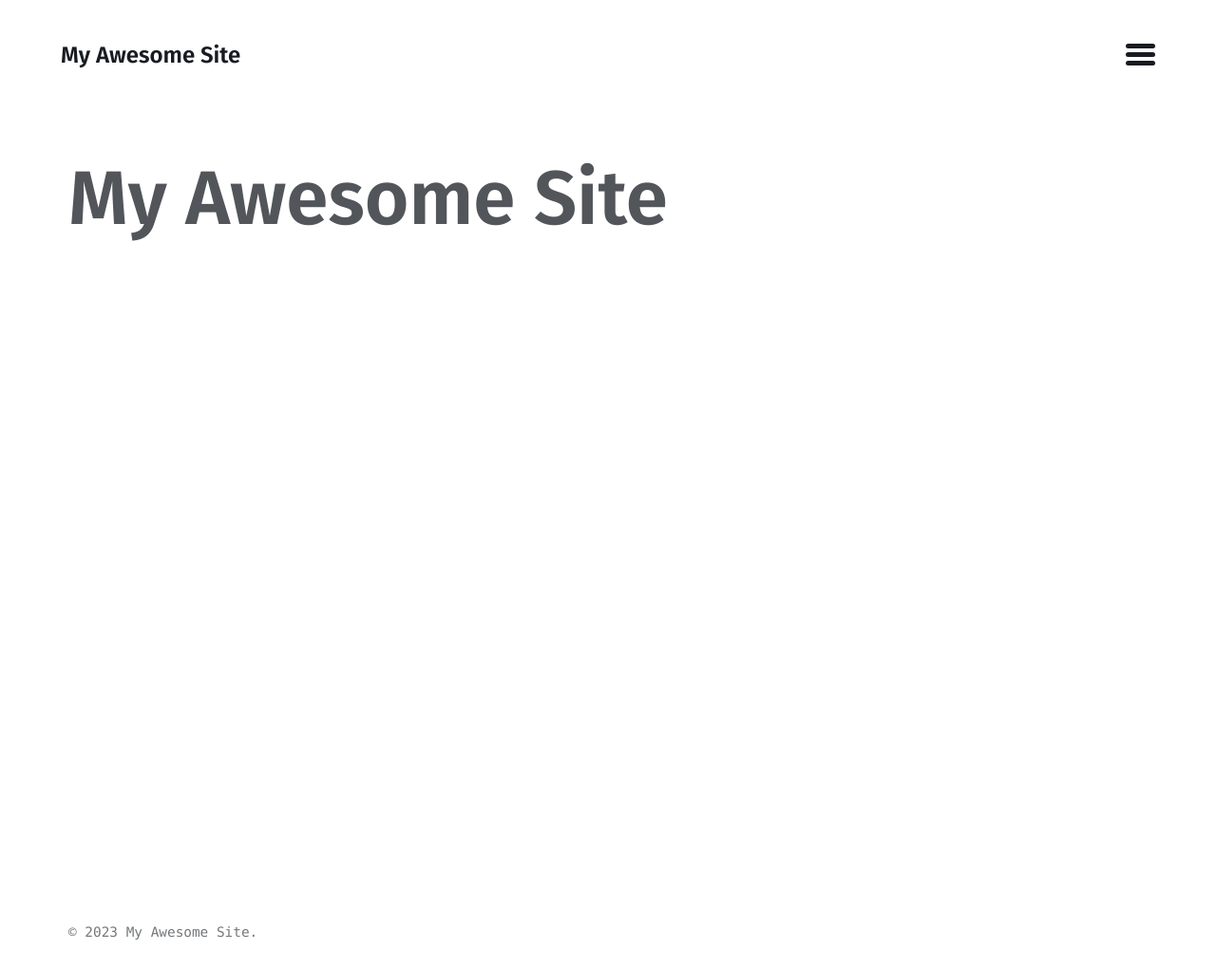
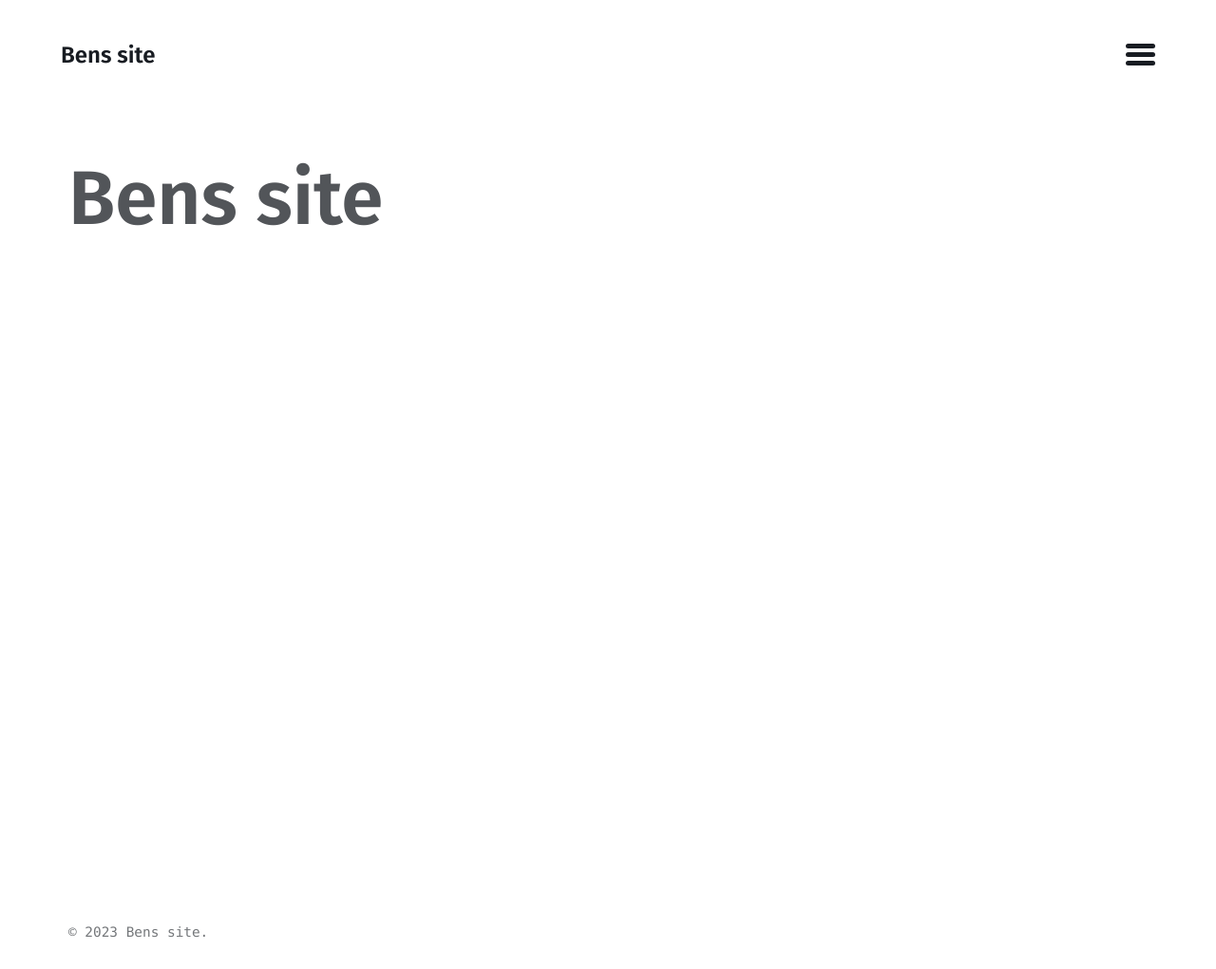
Before and after one commit to euphoriaonebooking/euphoria.one.web, a Jekyll site: the page built from index.md, in a window 1280 px wide. Shown: the whole page at 95% size. Built offline with Jekyll 4.4.1, drawn with Linux system fonts in a browser that asks for light colours.

Commit message:
Update _config.yml

```diff
--- a/_config.yml
+++ b/_config.yml
@@ -14,7 +14,7 @@
 # You can create any custom variable you would like, and they will be accessible
 # in the templates via {{ site.myvariable }}.
 lang: en-US
-title: My Awesome Site
+title: Bens site
 email:
 description:
 baseurl: # the optional subpath of your site, e.g. "/blog"
```
